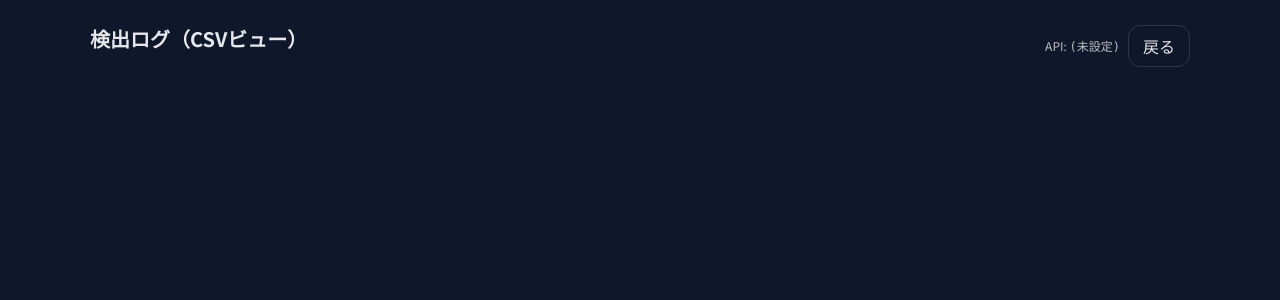
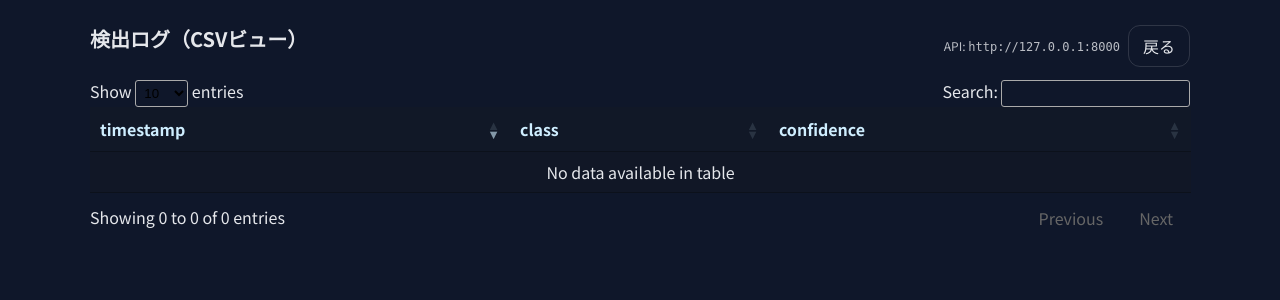
Before and after one commit to kawakawa0804/umi-no-me-web2, a Flask app: template templates/csv.html in a window 1280 px wide. Shown: the top 300 px of the page. Run offline with Flask 3, Linux system fonts and the light colour scheme; the template is opened without the code that fills it, so the values that code supplies are empty; some libraries are stand-ins or nearby versions.

Commit message:
publish UI

```diff
--- a/templates/csv.html
+++ b/templates/csv.html
@@ -4,7 +4,7 @@
   <meta charset="utf-8" />
   <meta name="viewport" content="width=device-width, initial-scale=1" />
   <title>Umi no Me | 検出ログ</title>
-  <link rel="icon" type="image/x-icon" href="../static/img/favicon.ico?v=1">
+  <link rel="icon" type="image/x-icon" href="/static/img/favicon.ico?v=1">
   <link rel="preconnect" href="https://fonts.googleapis.com">
   <link href="https://fonts.googleapis.com/css2?family=Noto+Sans+JP:wght@400;600;700&display=swap" rel="stylesheet">
   <link rel="stylesheet" href="https://cdn.datatables.net/1.13.7/css/jquery.dataTables.min.css">
@@ -20,11 +20,10 @@
   </style>
 
   <script>
-  // API_BASE をクエリまたはlocalStorageから初期化
   (function(){
     const qs = new URLSearchParams(location.search).get('api');
     const ls = localStorage.getItem('API_BASE');
-    window.API_BASE = qs || ls || '';
+    window.API_BASE = qs || ls || 'http://127.0.0.1:8000';
     if (qs) localStorage.setItem('API_BASE', window.API_BASE);
   })();
   </script>
@@ -45,25 +44,24 @@
   <script src="https://cdn.datatables.net/1.13.7/js/jquery.dataTables.min.js"></script>
   <script>
   (async function () {
-    const label = document.getElementById('apiLabel');
-    label.textContent = window.API_BASE || '(未設定)';
+    document.getElementById('apiLabel').textContent = window.API_BASE;
 
     function pad(n){ return n<10 ? '0'+n : ''+n; }
     function fmt(ts){
       try{
         const d = new Date(ts);
-        return `${d.getFullYear()}/${pad(d.getMonth()+1)}/${pad(d.getDate())} ${pad(d.getHours())}:${pad(d.getMinutes())}`;
+        const y = d.getFullYear();
+        const m = pad(d.getMonth()+1);
+        const dd = pad(d.getDate());
+        const hh = pad(d.getHours());
+        const mm = pad(d.getMinutes());
+        return `${y}/${m}/${dd} ${hh}:${mm}`;
       }catch(_){ return ts; }
-    }
-
-    if (!window.API_BASE) {
-      alert('APIが未設定です。画面右上のURLに ?api=HTTPSのAPIエンドポイント を付けて再表示してください。');
-      return;
     }
 
     let data = [];
     try{
-      const res = await fetch(`${window.API_BASE}/csv-data`, { credentials:'omit' });
+      const res = await fetch(`${window.API_BASE}/csv-data`);
       if(!res.ok) throw new Error(await res.text());
       data = await res.json();
     }catch(e){
@@ -85,7 +83,7 @@
       return Object.keys(sample).map(k => ({ title:k, data:k }));
     })();
 
-    new DataTable('#csvTable', {
+    $('#csvTable').DataTable({
       data,
       columns,
       paging: true,
```
